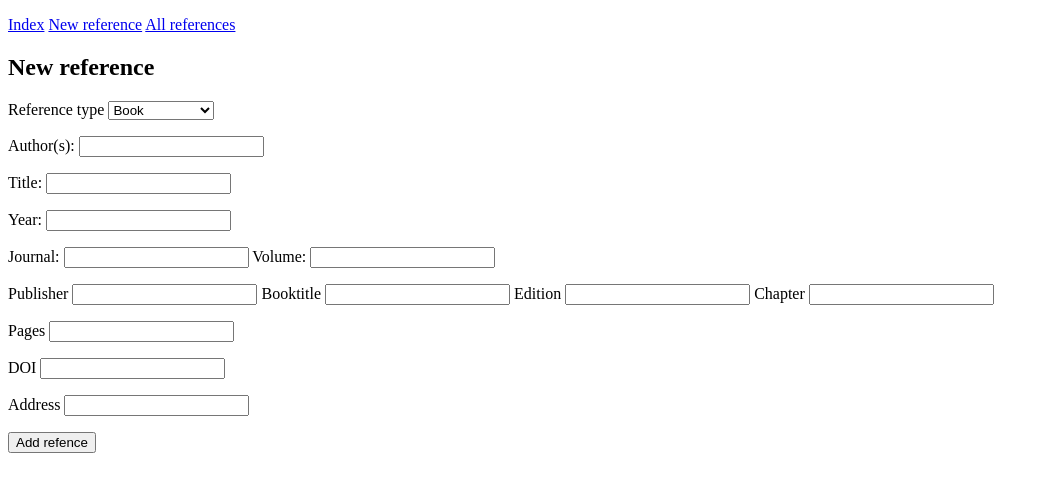
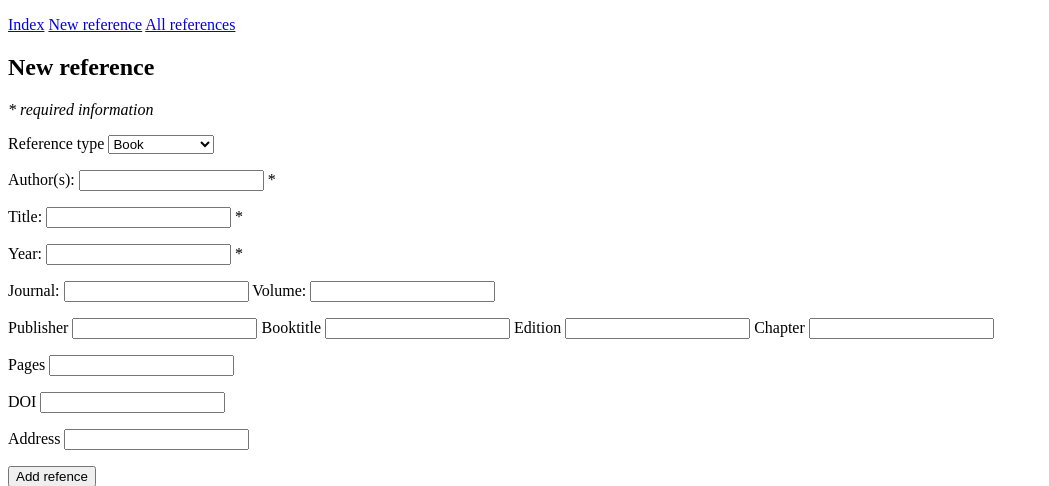
Before and after one commit to m0ssse/ohtuprojekti, a Flask app: page /new_reference in a window 1280 px wide. Shown: the top 486 px of the page, without its empty margins (0-1049 px from the left). Run offline with Flask 3, Linux system fonts and the light colour scheme.

Commit message:
Add field requirements to new_reference form

```diff
--- a/src/templates/new_reference.html
+++ b/src/templates/new_reference.html
@@ -4,10 +4,11 @@
 {% block title %}Uusi viite{% endblock %}
 {% block content %}
 <h2>New reference</h2>
+<i>* required information</i>
 <form action="/make_reference", method="POST">
     <p>
     <label for="ref_type">Reference type</label>
-    <select name="ref_type" id="ref_type">
+    <select name="ref_type" id="ref_type" required>
         <option value="book">Book</option>
         <option value="article">Article</option>
         <option value="inproceedings">Inproceedings</option>
@@ -15,15 +16,15 @@
     </p>
     <p>
         <label for="author">Author(s):</label>
-        <input type="text" name="author" id="author">
+        <input type="text" name="author" id="author" required> *
     </p>
     <p>
         <label for="title">Title:</label>
-        <input type="text" name="title" id="title">
+        <input type="text" name="title" id="title" required> *
     </p>
     <p>
         <label for="year">Year:</label>
-        <input type="number" name="year" id="year">
+        <input type="number" name="year" id="year" required> *
     </p>
     <p>
         <label for="journal">Journal:</label>
```
